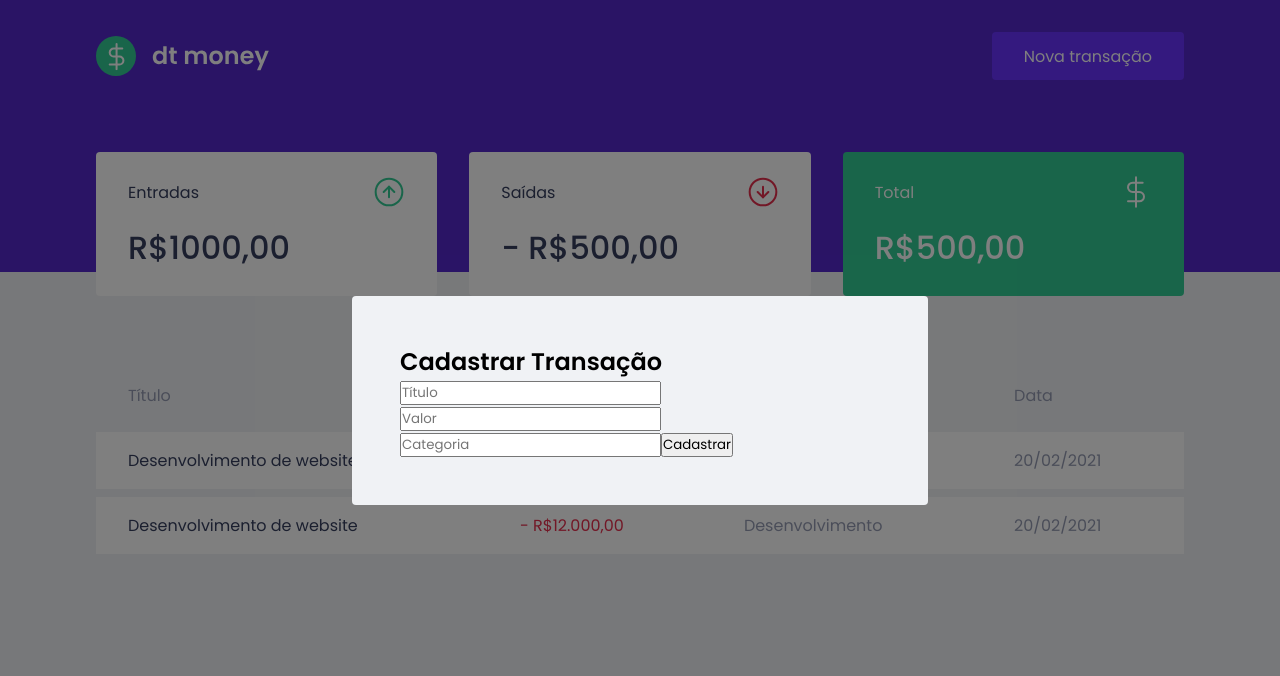
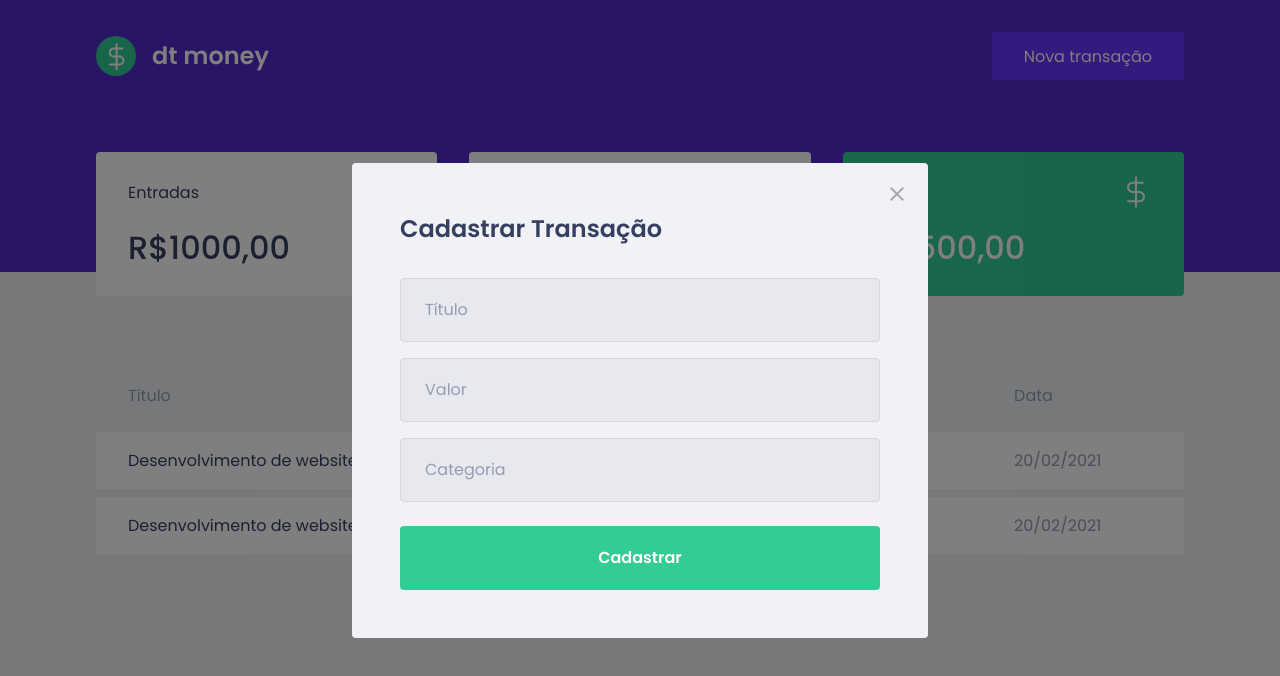
Before and after one commit to yuriqpaiva/dtmoney, a React (Create React App) app: page / in a window 1280 px wide. Both pictures are taken after a click on the button "Nova transação". Shown: the top 676 px of the page. Built offline with nearby package versions, Linux system fonts and the light colour scheme; no server answers; what miragejs would draw is missing.

Commit message:
Style modal form

```diff
--- a/src/components/NewTransactionModal/index.tsx
+++ b/src/components/NewTransactionModal/index.tsx
@@ -1,5 +1,6 @@
 import Modal from "react-modal";
 import { Container } from "./styles";
+import closeImg from "../../assets/close.svg";
 
 interface NewTransactionModalProps {
   isOpen: boolean;
@@ -14,13 +15,18 @@
     <Modal
       isOpen={isOpen}
       onRequestClose={onRequestClose}
-
       // Define overlay (black opacity screen area) properties
       overlayClassName="react-modal-overlay"
-
       // Inside Modal area properties
       className="react-modal-content"
     >
+      <button
+        type="button"
+        onClick={onRequestClose}
+        className="react-modal-close"
+      >
+        <img src={closeImg} alt="Fechar modal" />
+      </button>
       <Container>
         <h2>Cadastrar Transação</h2>
 
--- a/src/components/NewTransactionModal/styles.ts
+++ b/src/components/NewTransactionModal/styles.ts
@@ -1,3 +1,52 @@
 import styled from "styled-components";
 
-export const Container = styled.form``;
+export const Container = styled.form`
+  h2 {
+    color: var(--text-title);
+    font-size: 1.5rem;
+    margin-bottom: 2rem;
+  }
+
+  input {
+    width: 100%;
+    padding: 0 1.5rem;
+    height: 4rem;
+    border-radius: 0.25rem;
+
+    border: 1px solid #d7d7d7;
+    background: #e7e9ee;
+
+    font-weight: 400;
+    font-size: 1rem;
+
+    &::placeholder {
+      color: var(--text-body);
+    }
+
+    /* Select inputs that have another input before */
+    & + input {
+      margin-top: 1rem;
+    }
+
+  }
+
+  /* Select button that have submit property */
+  button[type="submit"] {
+    width: 100%;
+    padding: 0 1.5rem;
+    height: 4rem;
+    background: var(--green);
+    color: #ffffff;
+    border-radius: 0.25rem;
+    border: 0;
+    font-size: 1rem;
+    margin-top: 1.5rem;
+    font-weight: 600;
+
+    transition: filter 0.2s;
+
+    &:hover {
+      filter: brightness(0.9);
+    }
+  }
+`;
--- a/src/styles/global.ts
+++ b/src/styles/global.ts
@@ -82,4 +82,17 @@
     position: relative;
     border-radius: 0.25rem;
   }
+
+  .react-modal-close {
+    position: absolute;
+    top: 1.5rem;
+    right: 1.5rem;
+    border: 0;
+    background: transparent;
+    transition: filter 0.2s;
+
+    &:hover {
+      filter: brightness(0.8);
+    }
+  }
 `;
```
